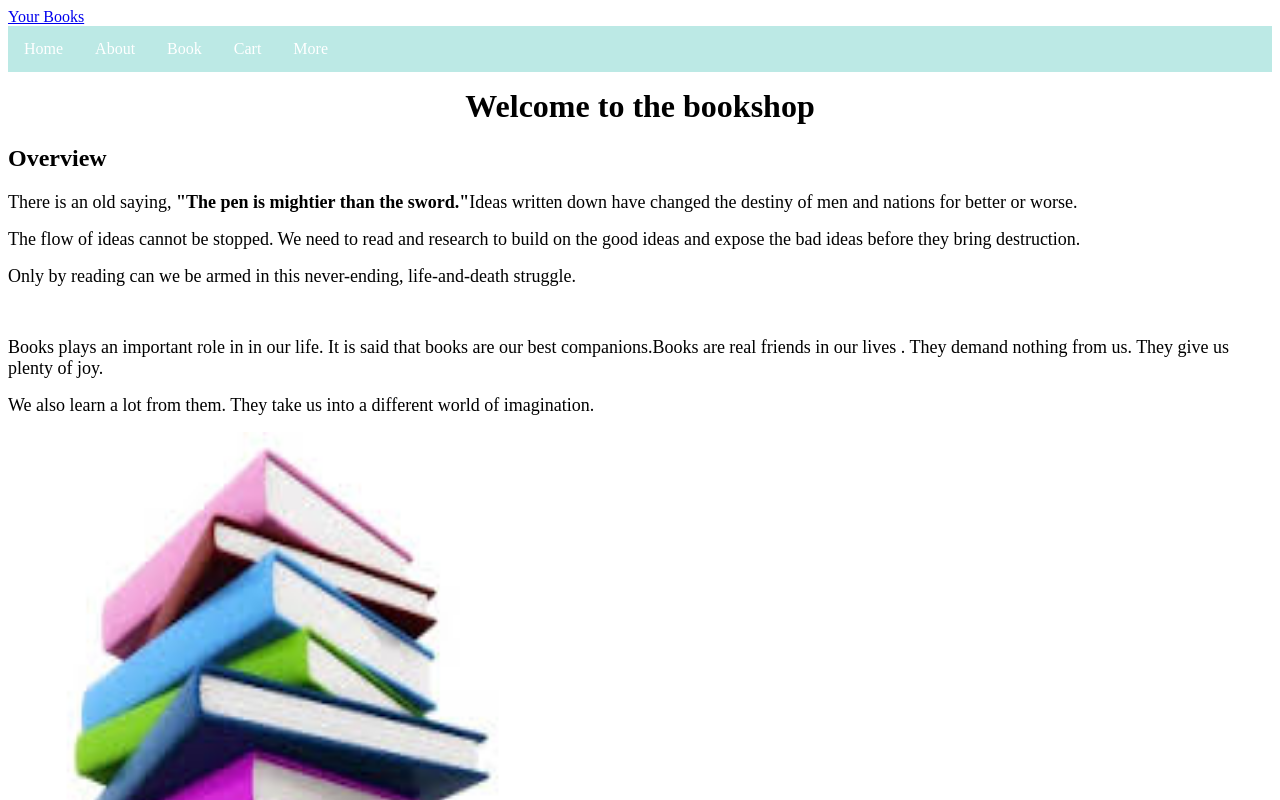
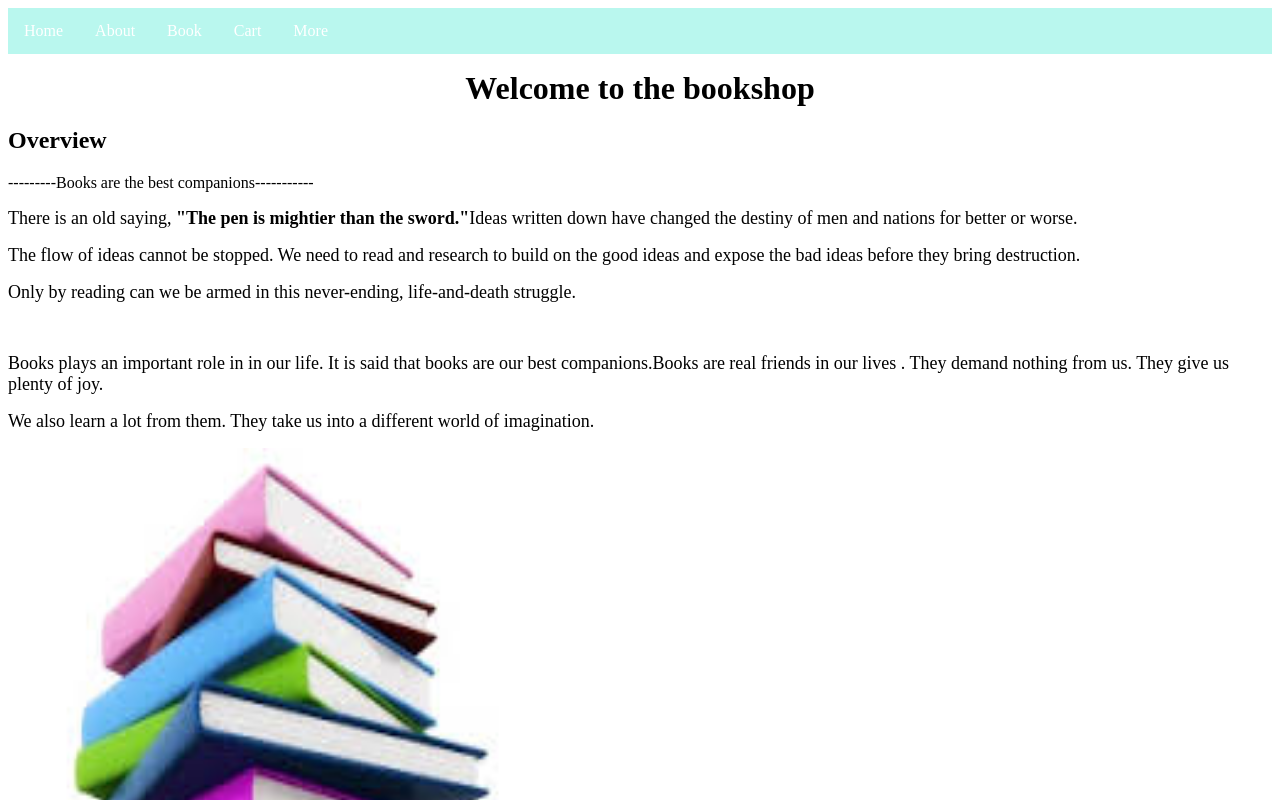
Before and after one commit to germilasaintjean/react-redux-app, a React (Create React App) app: page / in a window 1280 px wide. Shown: the top 800 px of the page. Built offline with nearby package versions, Linux system fonts and the light colour scheme; no server answers.

Commit message:
add a alert to the button buy

```diff
--- a/src/components/App.js
+++ b/src/components/App.js
@@ -10,7 +10,8 @@ class App extends Component {
       <nav className="navbar navbar-default">
         <div className="container-fluid">
           <div className="navbar-header">
-            <a className="navbar-brand" href="#">Your Books</a>
+            {/* <a className="navbar-brand" href="#">Germie BookShop</a> */}
+            {/* <center><h1>Books are the best companions</h1></center> */}
           </div>
           <div className="collapse navbar-collapse" id="bs-example-navbar-collapse-1">
             <ul className="nav navbar-nav">
--- a/src/components/book/BookDetails.js
+++ b/src/components/book/BookDetails.js
@@ -5,9 +5,9 @@ const BookDetails = ({book, addToCart}) => {
     return (
       <div className="media">
         <div className="media-left">
-          <a href="#">
-         <img className="media-object" src="https://encrypted-tbn0.gstatic.com/images?q=tbn:ANd9GcTOZCVpFy43R-HLc2oSrtSn5b-PxiZLjA5aokaOtyXfgTjCEWJj" alt="image"  width="200"/>
-          </a>
+          {/* <a href="#"> */}
+         <img className="media-object" src="https://encrypted-tbn0.gstatic.com/images?q=tbn:ANd9GcTOZCVpFy43R-HLc2oSrtSn5b-PxiZLjA5aokaOtyXfgTjCEWJj" alt="im"  width="200"/>
+          {/* </a> */}
         </div>
         <div className="media-body">
         <h4 className="media-heading">{book.title}</h4>
@@ -16,9 +16,10 @@ const BookDetails = ({book, addToCart}) => {
             <li><stron>Author: </stron>{book.author}</li><br></br><br></br>
             <li><stron>Price: </stron> ${book.price}</li><br></br><br></br>
              <li><stron>Year: </stron>{book.year}</li><br></br><br></br><br/>
-
-            {/* onClick event */}
-            <button className="btn btn-primary" onClick={e => addToCart(book)}>Buy</button>
+             <button className="btn btn-primary" onClick={e => {
+              addToCart(book);
+              alert("Your Request is accepted");
+            }}>Buy</button>
           </ul>
         </div>
       </div>
--- a/src/components/book/BookDetailsPage.js
+++ b/src/components/book/BookDetailsPage.js
@@ -1,6 +1,5 @@
-import React, {PropTypes} from 'react';
+import React from 'react';
 import {connect} from 'react-redux';
-import {bindActionCreators} from 'redux';
 import BookDetails from './BookDetails'
 import * as bookActions from '../../actions/bookActions';
 
@@ -44,5 +43,4 @@ const mapDispatchToProps = (dispatch) => {
       addToCart: item => dispatch(bookActions.addToCart(item))
     };
 };
-
 export default connect(mapStateToProps, mapDispatchToProps)(BookDetailsPage);
--- a/src/components/cart/CartPage.js
+++ b/src/components/cart/CartPage.js
@@ -1,4 +1,4 @@
-import React, { PropTypes } from 'react';
+import React from 'react';
 import {connect} from 'react-redux';
 import * as bookActions from '../../actions/bookActions';
 
--- a/src/components/common/AboutPage.js
+++ b/src/components/common/AboutPage.js
@@ -5,7 +5,7 @@ import React from 'react';
 const About = () => {
   return (
     <div>
-     <img src='log.jpg' width="200" height="200"></img>
+     <img src='log.jpg' alt="log" width="200" height="200"></img>
       {/* <left><img src='log.jpg' width="200" height="200"></img></left> */}
       <p><font size="4">Since opening in 2018, our bookstore has been very expensive to many people.</font></p>
       <p><font size="4">It's like a library, we offer a service opere.Our bookstore is notable for its selection of new programming books, garden, and animals..</font></p><br/>
--- a/src/components/common/HomePage.js
+++ b/src/components/common/HomePage.js
@@ -6,6 +6,7 @@ const Home = () => {
 
       <p><strong><font size="6"><center>Welcome to the bookshop</center></font></strong></p>
       <h2>Overview</h2>
+      <p>---------Books are the best companions-----------</p>
       <p><font size="4">There is an old saying, <strong>"The pen is mightier than the sword."</strong>Ideas written down have changed the destiny of men and nations for better or worse.</font></p>
        <p><font size="4">The flow of ideas cannot be stopped. We need to read and research to build on the good ideas and expose the bad ideas before they bring destruction.</font></p>
       <p><font size="4">Only by reading can we be armed in this never-ending, life-and-death struggle.</font></p><br></br>
--- a/src/components/more/MorePage.js
+++ b/src/components/more/MorePage.js
@@ -6,8 +6,7 @@ import {
     faYoutube,
     faFacebook,
     faTwitter,
-    faInstagram,
-    faLinkedIn
+    faInstagram
   } from "@fortawesome/free-brands-svg-icons";
 
 const More = () => {
--- a/src/stylesheets.css
+++ b/src/stylesheets.css
@@ -4,7 +4,7 @@ ul {
   margin: 0;
   padding: 0;
   overflow: hidden;
-  background-color: #bce9e5;
+  background-color: #b9f7ee;
 }
 
 
```
